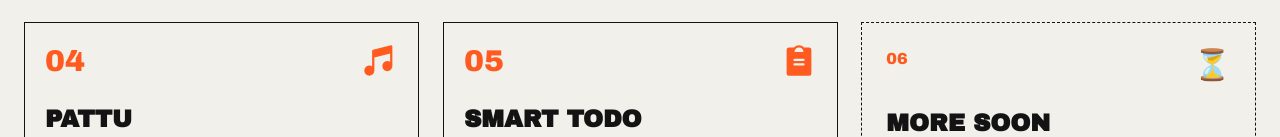
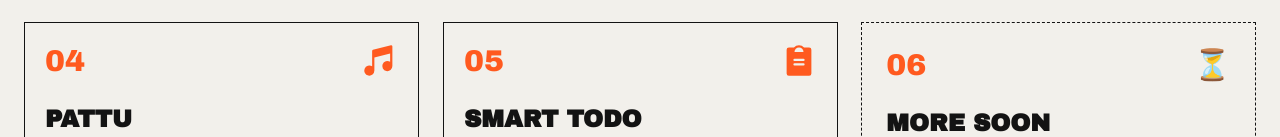
Before and after one commit to sarathkpreman/portfolio, a React app: page / in a window 1280 px wide. Shown: the part 2485-2622 px from the top of the page. Built offline with nearby package versions, Linux system fonts and the light colour scheme; the HTML template or start-up script is replaced by a standard one.

Commit message:
Fix: number size

```diff
--- a/src/sections/Works.jsx
+++ b/src/sections/Works.jsx
@@ -105,7 +105,7 @@ export const Works = () => {
             >
               {/* Number + Icon */}
               <div className="mb-6 flex items-start justify-between">
-                <p className="font-display text-primary">
+                <p className="font-display text-primary text-3xl">
                   {project.number}
                 </p>
 
```
